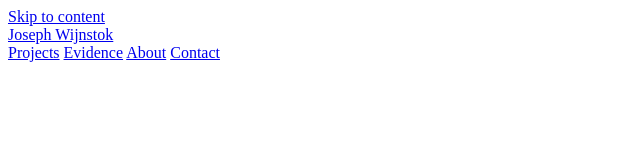
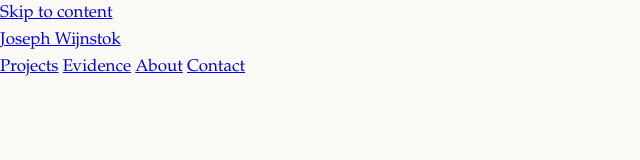
Before and after one commit to Quartz563/dia-portfolio, a website: page site/index.html in a window 1280 px wide. Shown: the whole page, without its empty margins (0-640 px from the left). Drawn offline with Linux system fonts and the light colour scheme.

Commit message:
fix(Dependabot) fixed file being in wrong folder feat(HTML) added link to CSS style sheet feat(CSS) scaffolded initial CSS

```diff
--- /dev/null
+++ b/site/assets/style.css
@@ -0,0 +1,30 @@
+:root {
+    --bg: #fbfaf7;
+    --surface: #f2f0ea;
+    --text: #1c1b19;
+    --muted: #5c5a54;
+    --rule: #d9d5db;
+    --accent: #1f5f5b;
+    --accent-soft: #e1ecea;
+    --todo-bg: #fff1b8;
+    --todo-text: #5a4500;
+
+    --serif: "Iowan Old Style", "Palatino Linotype", Palatino, "Book Antiqua", Georgia, serif;
+    --sans: system-ui, -apple-system, "Segoe UI", Roboto, sans-serif;
+    --mono: ui-monospace, "Cascadia Mono", "SFMono-Regular", Menlo, Consolas, monospace;
+
+    --measure: 44rem;
+}
+
+*, *::before, *::after {box-sizing: border-box; }
+
+html { -webkit-text-size-adjust: 100%;}
+
+body {
+    margin: 0;
+    background: var(--bg);
+    color: var(--text);
+    font-family: var(--serif);
+    font-size: 1.0625rem;
+    line-height: 1.6;
+}
--- a/site/index.html
+++ b/site/index.html
@@ -5,6 +5,7 @@
         <meta name="viewport" content="width=device-width, initial-scale=1">
         <title>Joseph Wijnstok - Junior Developer Portfolio</title>
         <meta name="description" content="Portfolio of Joseph Wijnstok; a Wellington-based developer">
+        <link rel="stylesheet" href="assets/style.css">
     </head>
     <body>
         <a class="skip" href="#main">Skip to content</a>
```
Also changed, not shown: .github/dependabot.yml (renamed from .github/workflows/dependabot.yml).
